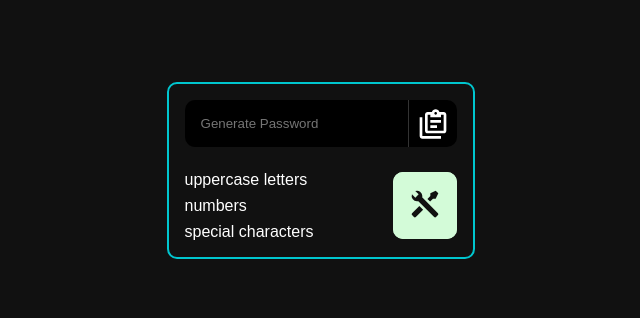
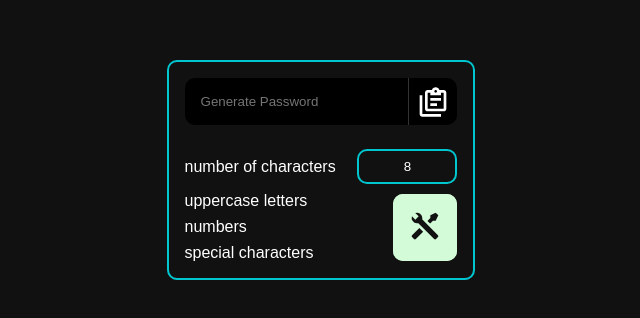
Before and after one commit to AmirManshadi/password-generator, a website built with Vite: page index.html in a window 1280 px wide. Shown: the part 230-548 px from the top of the page, without its empty margins (319-959 px from the left). Built offline with nearby package versions, Linux system fonts and the light colour scheme.

Commit message:
feat: add option of number of characters

```diff
--- a/index.html
+++ b/index.html
@@ -29,6 +29,21 @@
 							/>
 						</svg>
 					</button>
+				</div>
+				<div class="character-number-input-wrapper">
+          <label for="number-of-characters">
+            number of characters
+          </label>
+					<input
+						type="number"
+						name="number"
+						id="number-of-characters"
+						min="8"
+						max="20"
+						inputmode="numeric"
+						step="1"
+            value="8"
+					/>
 				</div>
 				<div class="flex-wrapper">
 					<div class="options-wrapper">
--- a/src/main.ts
+++ b/src/main.ts
@@ -8,10 +8,11 @@ const clipboardEl = document.getElementById("copy-btn") as HTMLButtonElement
 const upperCaseEl = document.getElementById("uppercase-letters") as HTMLInputElement
 const numberEl = document.getElementById("numbers") as HTMLInputElement
 const specialEl = document.getElementById("special-characters") as HTMLInputElement
+const numberOfCharactersEl = document.getElementById("number-of-characters") as HTMLInputElement
 
-formEl.addEventListener('submit', (e) => {
+formEl.addEventListener("submit", (e) => {
   e.preventDefault()
-  resultEl.value = Generator.genRandomText(16, {
+  resultEl.value = Generator.genRandomText(+numberOfCharactersEl.value, {
     upperCase: upperCaseEl.checked,
     numbers: numberEl.checked,
     symbols: specialEl.checked
--- a/src/style.css
+++ b/src/style.css
@@ -85,15 +85,27 @@ main.container {
 				padding: 0.5rem;
 				border-left: 1px solid #333;
 
-        & svg {
-          fill: var(--color-text-light);
-        }
+				& svg {
+					fill: var(--color-text-light);
+				}
 			}
 		}
-		& .range-input-wrapper {
-			padding: 1rem;
-			& #character-number {
-				width: 100%;
+		& .character-number-input-wrapper {
+      display: flex;
+      align-items: center;
+      margin-bottom: 0.5rem;
+			& #number-of-characters {
+				padding: 0.5rem;
+				width: 100px;
+        margin-left: auto;
+				border: var(--border);
+				&::-webkit-inner-spin-button,
+				&::-webkit-outer-spin-button {
+					-webkit-appearance: none;
+					margin: 0;
+				}
+				border-radius: var(--border-radius);
+				text-align: center;
 			}
 		}
 		& .flex-wrapper {
```
